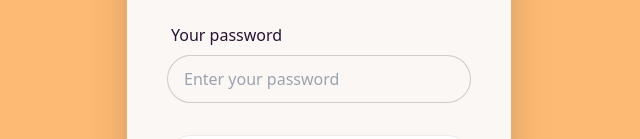
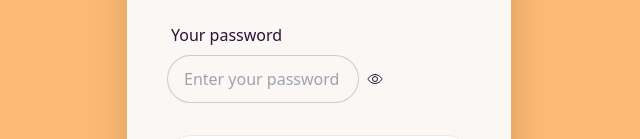
Before and after one commit to Lokman-Hossain-Mujahid/Language-Express, a React (Vite) app: page /login in a window 1280 px wide. Shown: the part 321-460 px from the top of the page, without its empty margins (321-961 px from the left). Built offline with nearby package versions, Linux system fonts and the light colour scheme; no server answers.

Commit message:
password visibility button for login page done

```diff
--- a/package.json
+++ b/package.json
@@ -17,6 +17,7 @@
     "react": "^18.2.0",
     "react-dom": "^18.2.0",
     "react-hook-form": "^7.44.3",
+    "react-icons": "^4.9.0",
     "react-router-dom": "^6.11.2",
     "sort-by": "^1.2.0"
   },
--- a/src/Auth/Login/Login.jsx
+++ b/src/Auth/Login/Login.jsx
@@ -2,6 +2,8 @@ import React, { useContext, useState } from 'react';
 import { Link, useLocation, useNavigate } from 'react-router-dom';
 import { AuthContext } from '../AuthProvider/AuthProvider';
 import { useForm } from 'react-hook-form';
+import { IoEyeOutline, IoEyeOffOutline } from 'react-icons/io5';
+
 
 const Login = () => {
   const { googleSignIn, signIn, success, setSuccess } = useContext(AuthContext);
@@ -11,6 +13,11 @@ const Login = () => {
 
   const from = location.state?.from?.pathname || '/';
   const [error, setError] = useState('');
+  const [showPassword, setShowPassword] = useState(false);
+
+  const togglePasswordVisibility = () => {
+    setShowPassword(!showPassword);
+  };
 
   const onSubmit = data => {
     const { email, password } = data;
@@ -83,14 +90,19 @@ const Login = () => {
                 <label htmlFor="password" className="label">
                   Your password
                 </label>
+                <div className="flex items-center">
                   <input
                     id="password"
-                  type="password"
+                    type={showPassword ? 'text' : 'password'}
                     placeholder="Enter your password"
                     required={true}
-                  className="input input-bordered"
+                    className="input input-bordered w-full md:w-[15vw]"
                     {...register('password', { required: true })}
                   />
+                  <span onClick={togglePasswordVisibility} className="password-toggle-icon pl-2">
+                    {showPassword ? <IoEyeOffOutline /> : <IoEyeOutline />}
+                  </span>
+                </div>
                 {errors.password && <p className="text-red-500">Password is required</p>}
               </div>
               <button type="submit" className="btn mt-4 bg-white text-black">
```
Also changed, not shown: 1 other file (tests, documents, lock files or other folders). Lines whose indentation alone changed are shown as unchanged.
